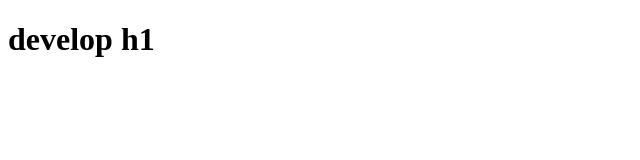
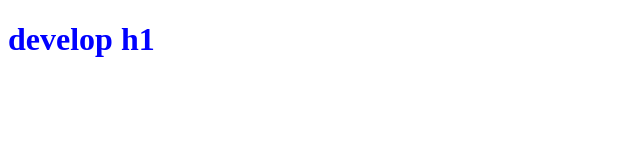
Before and after one commit to DesignerPH927/TestGitToGihub, a plain HTML site: page index_dev.html in a window 1280 px wide. Shown: the whole page, without its empty margins (0-640 px from the left). Drawn offline with Linux system fonts and the light colour scheme.

Commit message:
add all_dev

```diff
--- /dev/null
+++ b/all_dev.css
@@ -0,0 +1,3 @@
+body{
+    color: blue;
+}
--- a/index_dev.html
+++ b/index_dev.html
@@ -5,6 +5,7 @@
     <meta http-equiv="X-UA-Compatible" content="IE=edge">
     <meta name="viewport" content="width=device-width, initial-scale=1.0">
     <title>Document</title>
+    <link rel="stylesheet" href="./all_dev.css">
 </head>
 <body>
     <h1>develop h1</h1>
```
